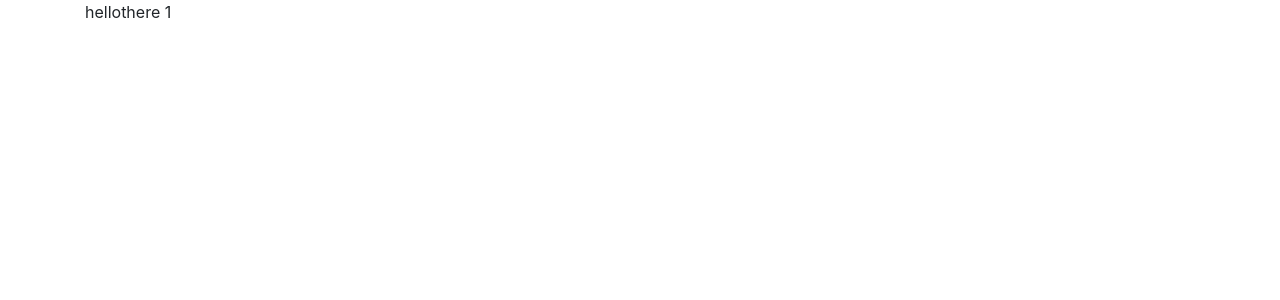
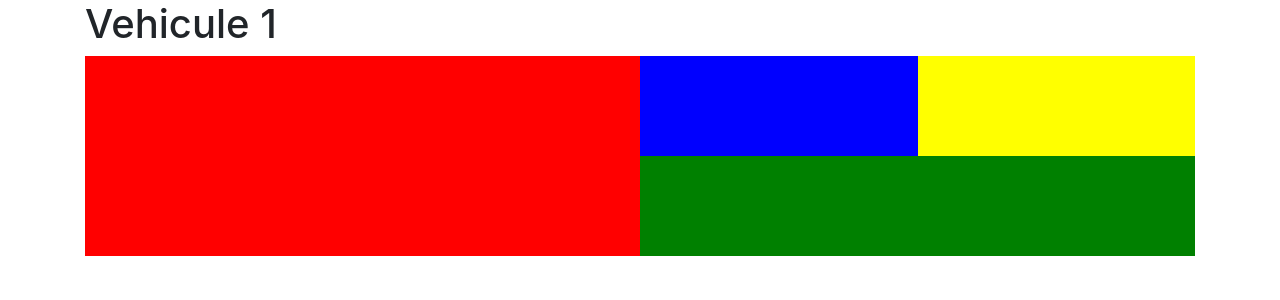
Before and after one commit to MyGg29/Covid-graphs, a Vue app in the folder client/: page /vehicule/1 in a window 1280 px wide. Shown: the top 300 px of the page. Built offline with nearby package versions, Linux system fonts and the light colour scheme.

Commit message:
seting up grid in the vehicule page

```diff
--- a/client/src/views/Vehicule.vue
+++ b/client/src/views/Vehicule.vue
@@ -1,11 +1,49 @@
 <template>
-<div>
-    hellothere
-    {{id}}
-</div>
+  <div>
+    <h1>Vehicule {{id}}</h1>
+    <div id="vehicule-grid">
+      <section id="calendrier">
+      </section>
+      <section id="actions-preventive"></section>
+      <section id="actions-curative"></section>
+      <section id="info-vehicule"></section>
+    </div>
+  </div>
 </template>
 <script>
+
 export default {
-    props: ["id"]
+  props: ["id"],
+};
+</script>
+
+<style scoped>
+#vehicule-grid {
+  display: grid;
+  grid-template-areas:
+    "cal prv cur"
+    "cal inf inf";
+  grid-auto-rows: minmax(100px, 50%);
+  grid-template-columns: minmax(100px, 50%);
 }
-</script>
+#calendrier {
+  display: block;
+  grid-area: cal;
+  background-color: red;
+}
+#actions-preventive {
+  display: block;
+  grid-area: prv;
+  background-color: blue;
+}
+#actions-curative {
+  display: block;
+  grid-area: cur;
+  background-color: yellow;
+}
+#info-vehicule {
+  display: block;
+  grid-area: inf;
+  background-color: green;
+}
+</style>
```
